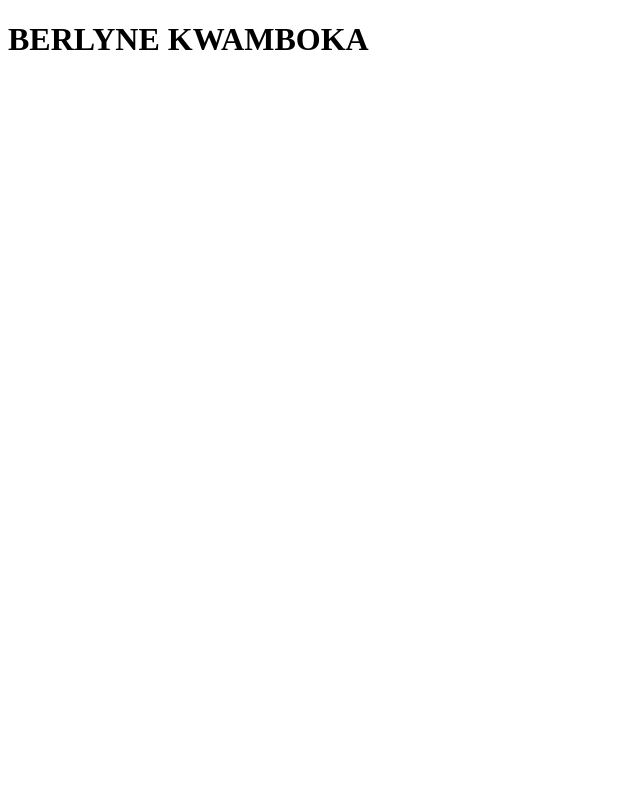
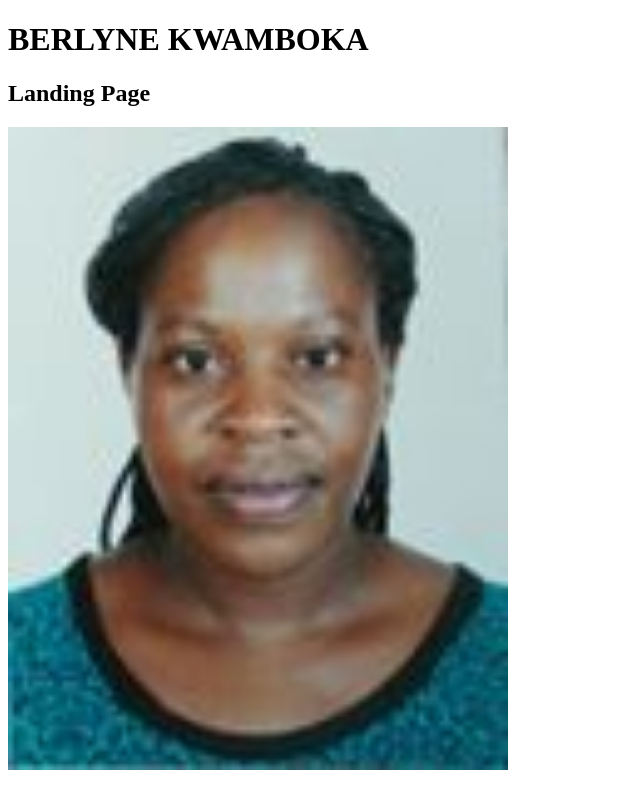
Before and after one commit to Beryle4155/portfolio, a plain HTML site: page index.html in a window 1280 px wide. Shown: the whole page, without its empty margins (0-640 px from the left). Drawn offline with Linux system fonts and the light colour scheme.

Commit message:
add images

```diff
--- a/index.html
+++ b/index.html
@@ -6,5 +6,8 @@
 </head>
   <body>
     <h1>BERLYNE KWAMBOKA</h1>
+    <h2>Landing Page</h2>
+    <image src="images/photo.jpg" alt="my photo" width="500px%">
+
   </body>
 </html>
```
Also changed, not shown: images/photo.jpg (added).
